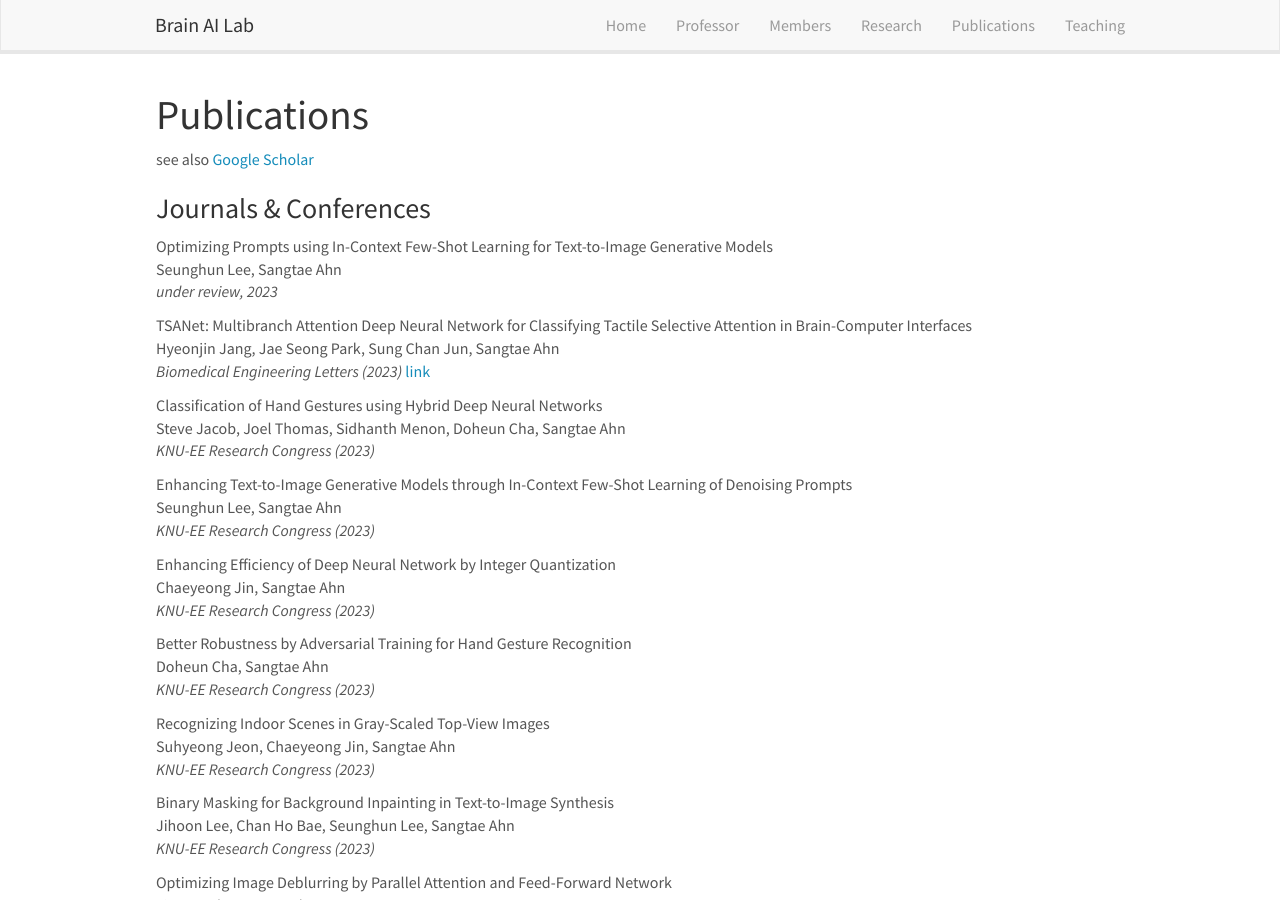
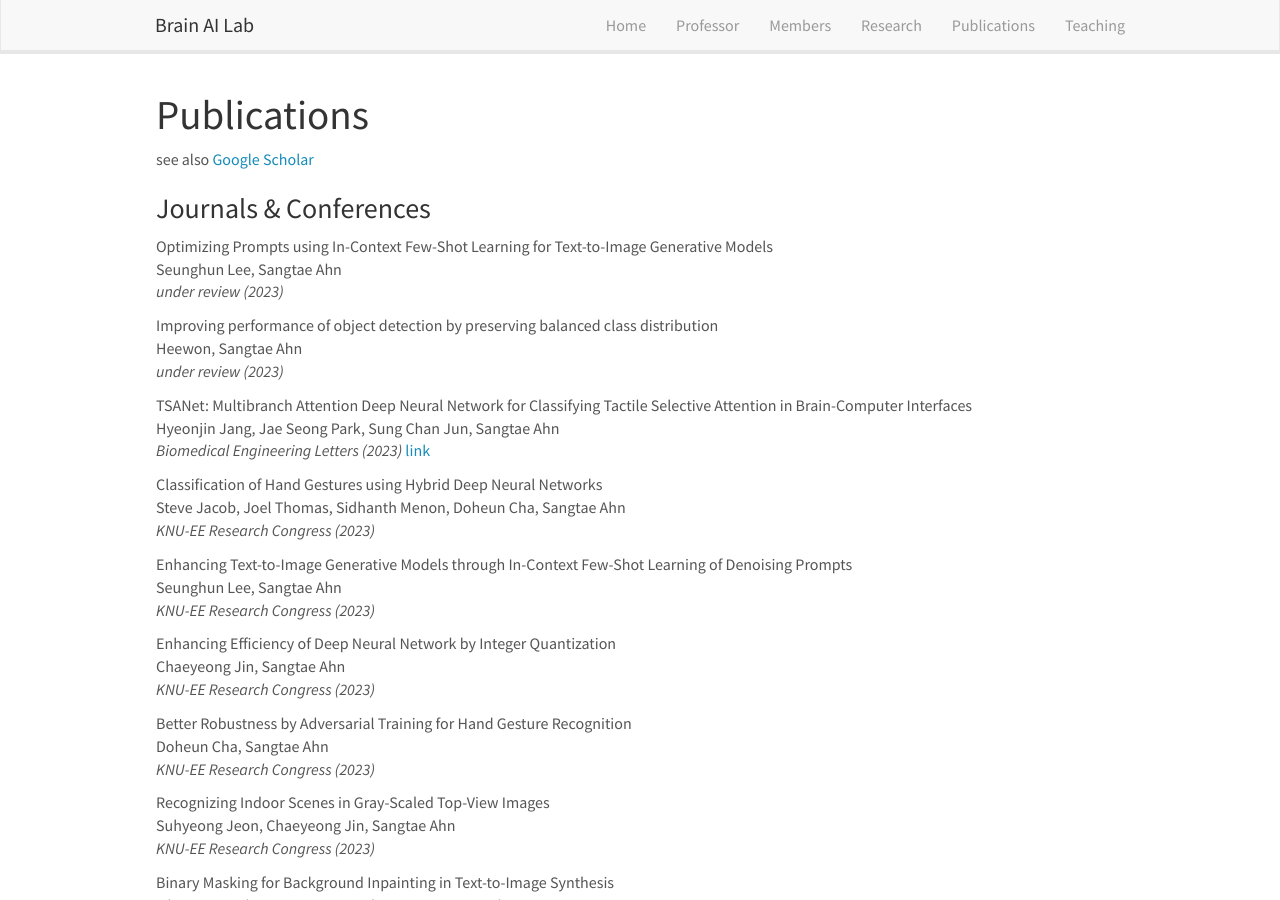
Before and after one commit to KNU-BrainAI/knu-brainai.github.io, a Jekyll site: the page built from _pages/publications.md, in a window 1280 px wide and 900 px high. Built offline with Jekyll 4.4.1, drawn with Linux system fonts in a browser that asks for light colours; nearby versions of some CDN libraries.

Commit message:
Update publist.yml

```diff
--- a/_data/publist.yml
+++ b/_data/publist.yml
@@ -1,6 +1,10 @@
 - title: "Optimizing Prompts using In-Context Few-Shot Learning for Text-to-Image Generative Models"
   authors: Seunghun Lee, Sangtae Ahn
-  journal: under review, 2023
+  journal: under review (2023)
+
+- title: "Improving performance of object detection by preserving balanced class distribution"
+  authors: Heewon, Sangtae Ahn
+  journal: under review (2023)
 
 - title: "TSANet: Multibranch Attention Deep Neural Network for Classifying Tactile Selective Attention in Brain-Computer Interfaces"
   authors: Hyeonjin Jang, Jae Seong Park, Sung Chan Jun, Sangtae Ahn
```
